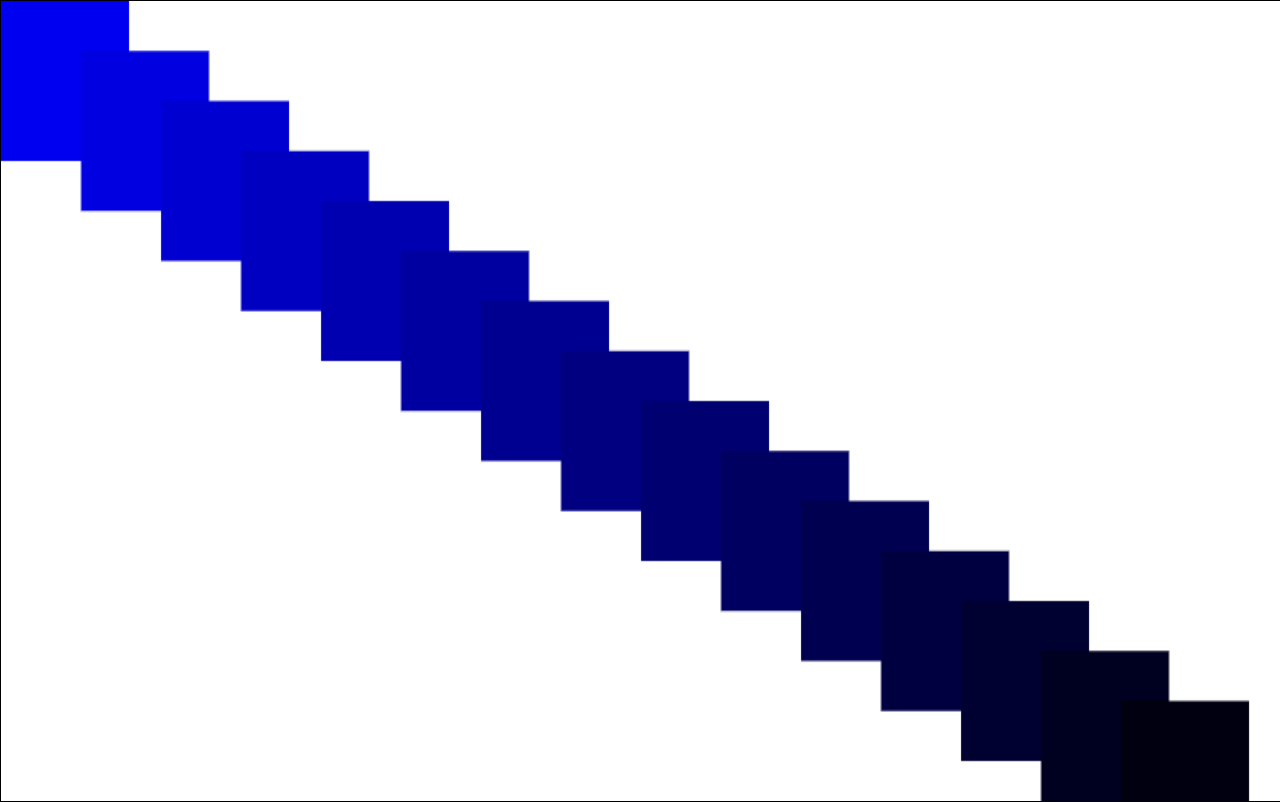
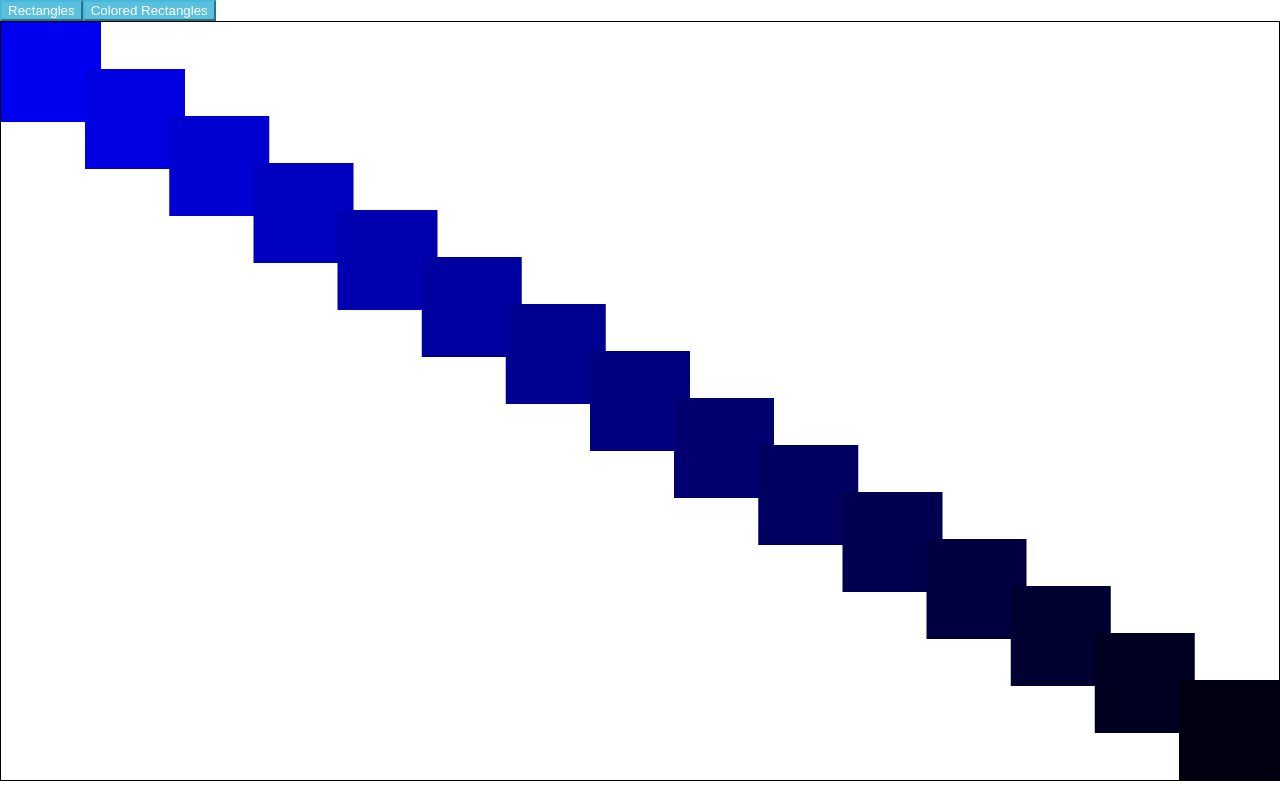
Before and after one commit to kbirulia/webgl-examples, a website built with webpack: page src/index.html in a window 1280 px wide. Built offline with nearby package versions, Linux system fonts and the light colour scheme.

Commit message:
refactor & add menu

```diff
--- a/src/GlController.ts
+++ /dev/null
@@ -1,48 +0,0 @@
-export class GlController {
-
-    private _colorUniformLocation: WebGLUniformLocation;
-
-    constructor(private _gl: WebGLRenderingContext, private _program: WebGLProgram) {
-        const gl = this._gl;
-        const program = this._program;
-
-        const positionAttributeLocation = gl.getAttribLocation(program, "a_position");
-
-        const resolutionULocation = gl.getUniformLocation(program, "u_resolution");
-
-        this._colorUniformLocation = gl.getUniformLocation(program, "u_color");
-
-        //-------------------------------------------------------
-
-        const positionBuffer = this.gl.createBuffer();
-
-        gl.bindBuffer(gl.ARRAY_BUFFER, positionBuffer);
-
-        gl.viewport(0, 0, gl.canvas.width, gl.canvas.height);
-
-        gl.clearColor(0, 0, 0, 0);
-        gl.clear(gl.COLOR_BUFFER_BIT);
-
-        gl.useProgram(program);
-        gl.enableVertexAttribArray(positionAttributeLocation);
-
-        gl.bindBuffer(gl.ARRAY_BUFFER, positionBuffer);
-
-        const size = 2;
-        const type = gl.FLOAT;
-        const normalize = false;
-        const stride = 0;
-        const offset1 = 0;
-        gl.vertexAttribPointer(positionAttributeLocation, size, type, normalize, stride, offset1);
-
-        gl.uniform2f(resolutionULocation, gl.canvas.width, gl.canvas.height);
-    }
-
-    get gl(): WebGLRenderingContext {
-        return this._gl;
-    }
-
-    get colorUniformLocation(): WebGLUniformLocation {
-        return this._colorUniformLocation;
-    }
-}
--- /dev/null
+++ b/src/examples/coloredRectangles/index.ts
@@ -0,0 +1,3 @@
+export const coloredRectangles = () => {
+    console.log('coloredRectangles');
+};
--- a/src/examples/rectangles.ts
+++ /dev/null
@@ -1,19 +0,0 @@
-import { Renderer } from '../render/Renderer';
-import { convertRGBAToClColor } from '../utils/colorConverters';
-
-export const rectangles = (gl: WebGLRenderingContext, renderer: Renderer) => {
-    const amount = 15;
-    const width  =  100;
-    const height = 100;
-    const stepX = gl.canvas.width / (amount + 1);
-    const stepY = gl.canvas.height / (amount + 1);
-    const stepColor = 255 / (amount + 1);
-
-    for (let i = 0, x = 0, y = 0, color = 240; i < amount; ++i, x += stepX, y += stepY, color -= stepColor) {
-
-        const glColor = convertRGBAToClColor(0, 0, color, 1);
-        console.log(x, y, width, height, glColor);
-
-        renderer.renderRectangle(x, y, width, height, glColor)
-    }
-}
--- /dev/null
+++ b/src/examples/rectangles/index.ts
@@ -0,0 +1,117 @@
+import { getGLRenderingContext } from '../../utils/getGLRenderingContext';
+import { createProgramFromScripts } from '../../utils/createProgramFromScripts';
+import { vertexShaderSource, fragmentShaderSource } from './shaderSources';
+import { convertRGBAToClColor} from '../../utils/colorConverters';
+import { Coordinates2D } from '../../model/coordinates';
+import { resizeCanvasToDisplaySize } from '../../utils/resizeCanvasToDisplaySize';
+import { GlColor } from '../../model/color';
+let positionALocation, resolutionULocation, colorULocation, gl;
+
+export const rectangles = () => {
+    console.log('rectangles');
+
+    const canvas = <HTMLCanvasElement>document.getElementById('canvas');
+
+    gl = getGLRenderingContext(canvas);
+
+    const program = createProgramFromScripts(gl, vertexShaderSource, fragmentShaderSource);
+
+    gl.useProgram(program);
+
+    positionALocation = gl.getAttribLocation(program, "a_position");
+    resolutionULocation = gl.getUniformLocation(program, "u_resolution");
+
+    colorULocation = gl.getUniformLocation(program, "u_color");
+
+    gl.useProgram(program);
+    gl.enableVertexAttribArray(positionALocation);
+
+    createScene();
+    createBuffer();
+    render();
+};
+
+const createBuffer = () => {
+    const positionBuffer = gl.createBuffer();
+
+    gl.bindBuffer(gl.ARRAY_BUFFER, positionBuffer);
+
+    // Tell the attribute how to get data out of positionBuffer (ARRAY_BUFFER)
+    const size = 2;         // 2 components per iteration
+    const type = gl.FLOAT;  // the data is 32bit floats
+    const normalize = false;// don't normalize the data
+    const stride = 0;       // 0 = move forward size * sizeof(type) each iteration to get the next position
+    const offset = 0;       // start at the beginning of the buffer
+    gl.vertexAttribPointer(positionALocation, size, type, normalize, stride, offset);
+
+    gl.uniform2f(resolutionULocation, gl.canvas.width, gl.canvas.height);
+};
+
+const createScene = () => {
+    resizeCanvasToDisplaySize(gl.canvas);
+
+    gl.viewport(0, 0, gl.canvas.width, gl.canvas.height);
+
+    gl.clearColor(0, 0, 0, 0);
+    gl.clear(gl.COLOR_BUFFER_BIT);
+};
+
+const setRectangle = (x: number, y: number, width: number, height: number): void => {
+    const x1 = x;
+    const x2 = x + width;
+    const y1 = y;
+    const y2 = y + height;
+
+    gl.bufferData(gl.ARRAY_BUFFER, new Float32Array([
+        x1, y1,
+        x2, y1,
+        x1, y2,
+        x1, y2,
+        x2, y1,
+        x2, y2,]), gl.STATIC_DRAW);
+};
+
+const amount = 15;
+const width  =  100;
+const height = 100;
+
+export const render = () => {
+    const stepColor = 255 / (amount + 1);
+
+    for (let i = 0, color = 240; i < amount; ++i, color -= stepColor) {
+
+        const {x, y} = getCoords(i);
+        const glColor = convertRGBAToClColor(0, 0, color, 1);
+
+        renderRectangle(x, y, width, height, glColor)
+    }
+};
+
+const getCoords = (num: number): Coordinates2D => {
+    const canvasWidth = gl.canvas.width;
+    const canvasHeight = gl.canvas.height;
+
+    const lastX = canvasWidth - width;
+    const lastY = canvasHeight - height;
+
+    if (num === amount) {
+        return{
+            x:  lastX,
+            y:  lastY,
+        }
+    }
+
+    return {
+        x: lastX / (amount - 1) * num,
+        y: lastY / (amount - 1) * num
+    }
+};
+
+const renderRectangle = (x: number, y: number, width: number, height: number, color: GlColor) => {
+
+    setRectangle( x, y, width, height);
+
+    gl.uniform4f(colorULocation, color.red, color.green, color.blue, color.opacity);
+
+    gl.drawArrays(gl.TRIANGLES, 0, 6);
+};
--- /dev/null
+++ b/src/examples/rectangles/shaderSources.ts
@@ -0,0 +1,21 @@
+export const fragmentShaderSource = `
+    precision mediump float;
+
+    uniform vec4 u_color;
+
+    void main() {
+       gl_FragColor = u_color;
+    }
+`;
+
+export const vertexShaderSource = `
+    attribute vec2 a_position;
+    uniform vec2 u_resolution;
+
+    void main() {
+        vec2 zeroToOne = a_position.xy / u_resolution;
+        vec2 zeroToTwo = zeroToOne * 2.0;
+        vec2 clipSpace = zeroToTwo - 1.0;
+        gl_Position = vec4(clipSpace * vec2(1, -1), 0, 1);
+    }
+`;
--- a/src/index.html
+++ b/src/index.html
@@ -7,40 +7,27 @@
         body { margin: 0; }
         canvas {
              width: 100vw;
-             height: 100vh;
+             height: 95vh;
              display: block;
+             box-sizing: border-box;
          }
+        .buttons {
+            display: flex;
+            flex-direction: row;
+        }
+        button {
+            color: #fff;
+            background-color: #5bc0de;
+            border-color: #46b8da;
+        }
     </style>
-    <script id="2d-vertex-shader" type="notjs">
-
-          attribute vec2 a_position;
-
-          uniform vec2 u_resolution;
-
-          void main() {
-            vec2 zeroToOne = a_position / u_resolution;
-
-            vec2 zeroToTwo = zeroToOne * 2.0;
-
-            vec2 clipSpace = zeroToTwo - 1.0;
-
-            gl_Position = vec4(clipSpace * vec2(1, -1), 0, 1);
-          }
-    </script>
-
-    <script id="2d-fragment-shader" type="notjs">
-          precision mediump float;
-
-          uniform vec4 u_color;
-
-          void main() {
-            gl_FragColor = u_color;
-          }
-
-    </script>
 </head>
 <body>
-<canvas id="canvas" width="1000" height="500" style="border: 1px solid black"></canvas>
+<div class="buttons">
+    <button id="rectangles">Rectangles</button>
+    <button id="coloredRectangles">Colored Rectangles</button>
+</div>
+<canvas id="canvas" style="border: 1px solid black"></canvas>
 
 </body>
 </html>
--- a/src/index.ts
+++ b/src/index.ts
@@ -1,21 +1,13 @@
-import { GlController } from './GlController';
-import { createProgramFromScripts, ShaderSourceMap, ShaderType } from './utils/createProgramFromScripts';
-import { getGLRenderingContext } from './utils/getGLRenderingContext';
-import { Renderer } from './render/Renderer';
 import { rectangles } from './examples/rectangles';
+import { coloredRectangles } from './examples/coloredRectangles';
 
-const canvas = <HTMLCanvasElement>document.getElementById('canvas');
+const examples = {
+    rectangles,
+    coloredRectangles
+};
 
-const shaders: ShaderSourceMap = new Map();
-shaders.set(ShaderType.VERTEX_SHADER, '2d-vertex-shader');
-shaders.set(ShaderType.FRAGMENT_SHADER, '2d-fragment-shader');
+Array.from(document.getElementsByTagName('button')).forEach(button => {
+    button.addEventListener('click', examples[button.id])
+});
 
-const gl = getGLRenderingContext(canvas);
-
-const program = createProgramFromScripts(gl, shaders);
-
-const glController = new GlController(gl, program);
-
-const renderer = new Renderer(glController);
-
-rectangles(gl, renderer);
+rectangles();
--- /dev/null
+++ b/src/model/color.ts
@@ -0,0 +1,6 @@
+export interface GlColor {
+    red: number,
+    green: number,
+    blue: number,
+    opacity: number
+}
--- /dev/null
+++ b/src/model/coordinates.ts
@@ -0,0 +1,4 @@
+export interface Coordinates2D {
+    x: number,
+    y: number
+}
--- a/src/render/Renderer.ts
+++ /dev/null
@@ -1,34 +0,0 @@
-import { GlController } from '../GlController';
-import { GlColor } from '../utils/colorConverters';
-
-export class Renderer {
-    constructor(private _controller: GlController) {};
-
-    public renderRectangle(x: number, y: number, width: number, height: number, color: GlColor) {
-        const gl = this._controller.gl;
-        const colorUniformLocation = this._controller.colorUniformLocation;
-
-        this.setRectangle( x, y, width, height);
-
-        gl.uniform4f(colorUniformLocation, color.red, color.green, color.blue, color.opacity);
-
-        gl.drawArrays(gl.TRIANGLES, 0, 6);
-    }
-
-    private setRectangle(x: number, y: number, width: number, height: number): void {
-        const gl = this._controller.gl;
-
-        const x1 = x;
-        const x2 = x + width;
-        const y1 = y;
-        const y2 = y + height;
-
-        gl.bufferData(gl.ARRAY_BUFFER, new Float32Array([
-            x1, y1,
-            x2, y1,
-            x1, y2,
-            x1, y2,
-            x2, y1,
-            x2, y2,]), gl.STATIC_DRAW);
-    };
-}
--- a/src/utils/createProgramFromScripts.ts
+++ b/src/utils/createProgramFromScripts.ts
@@ -1,21 +1,13 @@
 import { createProgram } from './createProgram';
 import { createShader } from './createShader';
 
-export enum ShaderType {
-    VERTEX_SHADER = "VERTEX_SHADER",
-    FRAGMENT_SHADER = "FRAGMENT_SHADER",
-}
+export const createProgramFromScripts = (
+    gl: WebGLRenderingContext,
+    vertexShaderSource: string,
+    fragmentShaderSource: string
+): WebGLProgram => {
+    const vertexShader = createShader(gl, gl.VERTEX_SHADER, vertexShaderSource);
+    const fragmentShader = createShader(gl, gl.FRAGMENT_SHADER, fragmentShaderSource);
 
-export type ShaderSourceMap = Map<ShaderType, string>;
-
-export const createProgramFromScripts = (gl: WebGLRenderingContext, shaderSourceMap: ShaderSourceMap): WebGLProgram => {
-    const shaders = new Map<ShaderType, WebGLShader>();
-
-    shaderSourceMap.forEach((shaderScriptId, shaderType) => {
-        const shaderSource = (document.getElementById(shaderScriptId) as HTMLScriptElement).text;
-        shaders.set(shaderType, createShader(gl, gl[shaderType], shaderSource));
-
-    });
-
-    return createProgram(gl, shaders.get(ShaderType.VERTEX_SHADER), shaders.get(ShaderType.FRAGMENT_SHADER));
+    return createProgram(gl, vertexShader, fragmentShader);
 };
--- /dev/null
+++ b/src/utils/resizeCanvasToDisplaySize.ts
@@ -0,0 +1,11 @@
+export const resizeCanvasToDisplaySize = (canvas: HTMLCanvasElement, multiplier?: number) => {
+    multiplier = multiplier || 1;
+    const width  = canvas.clientWidth  * multiplier | 0;
+    const height = canvas.clientHeight * multiplier | 0;
+    if (canvas.width !== width ||  canvas.height !== height) {
+        canvas.width  = width;
+        canvas.height = height;
+        return true;
+    }
+    return false;
+}
```
Also changed, not shown: src/utils/colorConverters.ts (+1 -7 lines).
